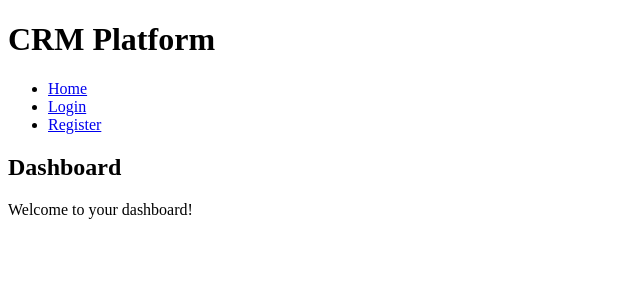
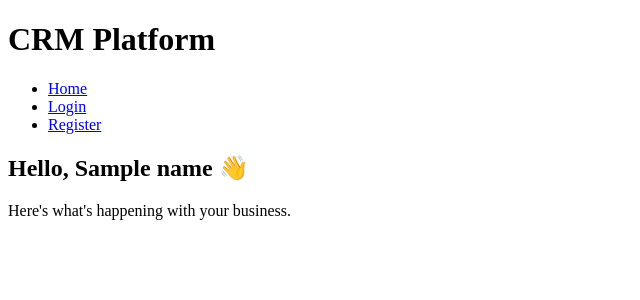
Before and after one commit to PROG-01/crm-platform, a Flask app: template templates/dashboard.html in a window 1280 px wide. Shown: the top 300 px of the page, without its empty margins (0-640 px from the left). Run offline with Flask 3, Linux system fonts and the light colour scheme; the template is opened without the code that fills it: most values are stand-ins (such as "Sample title", 1, 10 or a date in 2020); some libraries are stand-ins or nearby versions.

Commit message:
Update dashboard to display user's name and personalized greeting

```diff
--- a/app.py
+++ b/app.py
@@ -89,7 +89,10 @@ def login():
 @app.route('/dashboard')
 @login_required
 def dashboard():
-    return render_template('dashboard.html')
+
+    rows = db.execute("SELECT name FROM users WHERE id = ?", session['user_id'])
+    name = rows[0]['name']
+    return render_template('dashboard.html', name = name)
 
 @app.route('/logout')
 @login_required
--- a/templates/dashboard.html
+++ b/templates/dashboard.html
@@ -5,6 +5,6 @@
 {% endblock %}
 
 {% block main %}
-<h2>Dashboard</h2>
-<p>Welcome to your dashboard!</p>
+    <h2>Hello, {{ name }} 👋</h2>
+    <p>Here's what's happening with your business.</p>
 {%endblock%}
```
